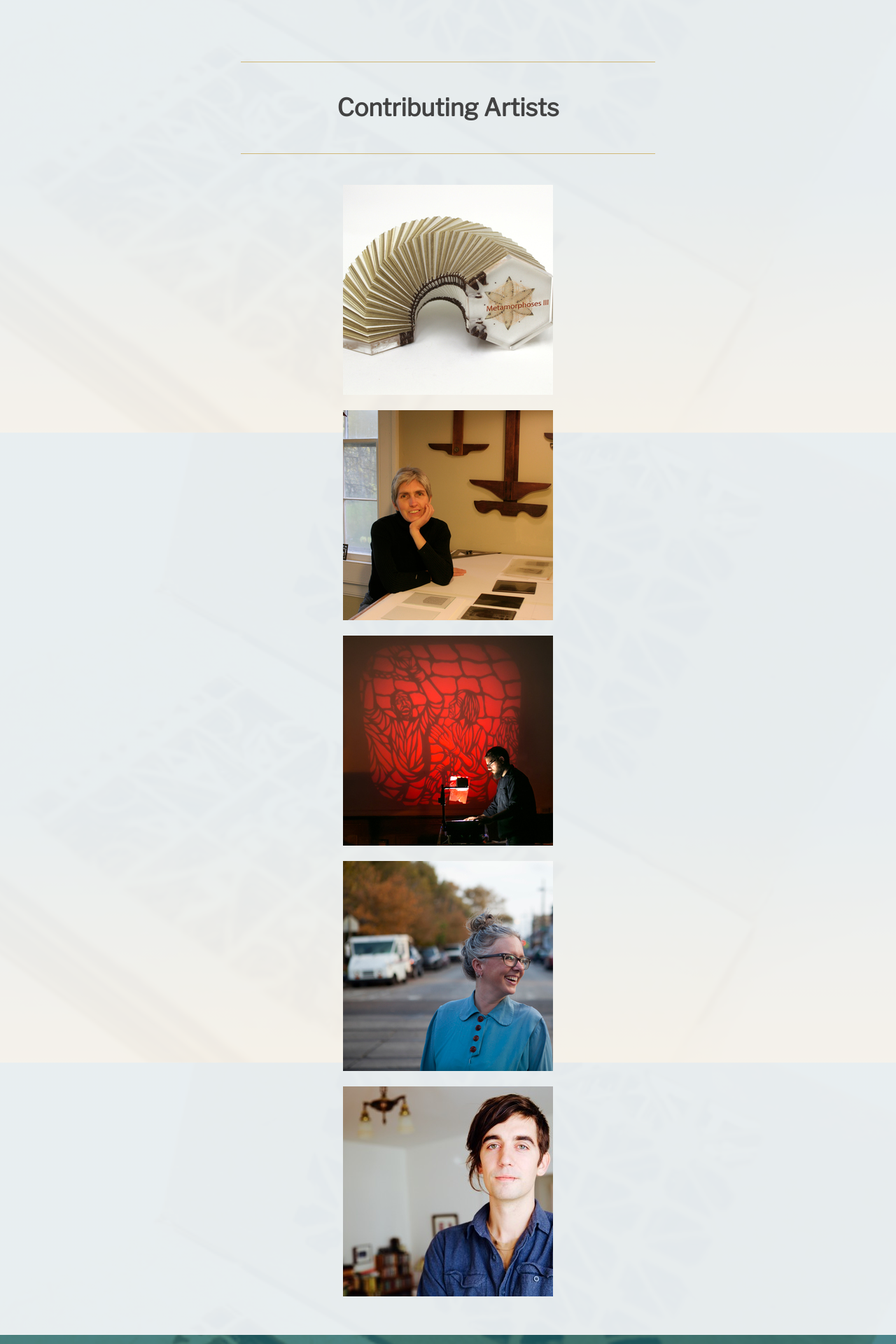
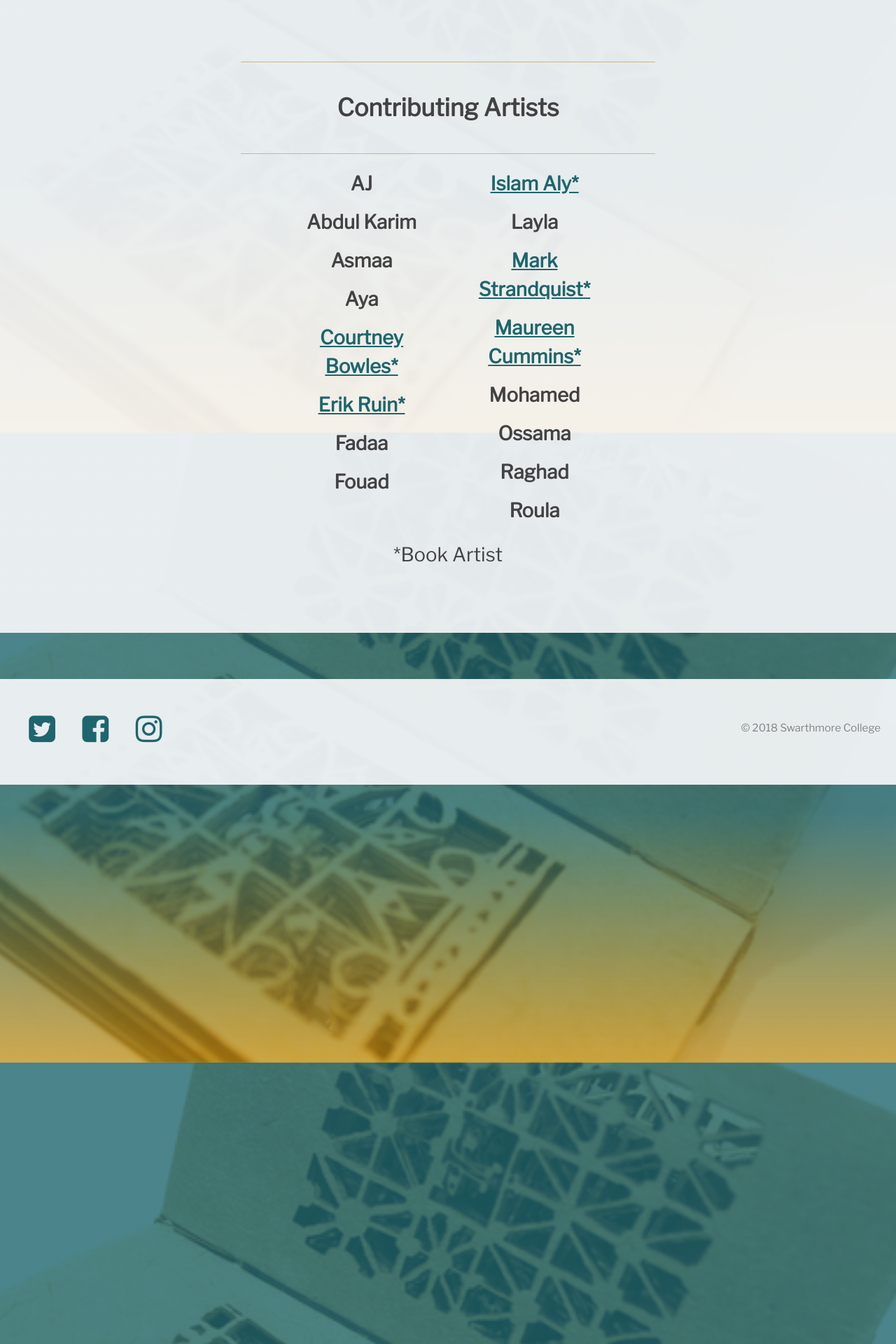
Before and after one commit to swat-ds/fps.swarthmore.edu, a Jekyll site: the page built from index.html, in a window 1280 px wide. Shown: the part 2082-4002 px from the top of the page at 70% size. Built offline with Jekyll 4.4.1, drawn with Linux system fonts in a browser that asks for light colours; the list of posts is cut into pages by our own code.

Commit message:
adds book artist double column

```diff
--- a/_sass/_custom.scss
+++ b/_sass/_custom.scss
@@ -221,6 +221,52 @@ footer .fa { font-size: 2rem; }
 
 }
 
+#home #contributing-artists {
+
+    display: unset;
+
+    column-count: 2;
+    -webikit-column-count: 2;
+    -moz-column-count: 2;
+
+    column-gap: 0px;
+    -webkit-column-gap: 50px;
+    -moz-column-gap: 0px;
+
+    float: unset;
+    margin-left: 12.5%;
+    width: 75%;
+    display: block;
+
+    ul {
+
+        display: unset;
+        float: unset;
+        width: unset;
+        padding: unset;
+        margin: unset;
+        direction: unset;
+    }
+
+    @media screen and (max-width: $small){
+        column-count: unset;
+        -webikit-column-count: unset;
+        -moz-column-count: unset;
+    }
+
+    li {
+        font-family: $sans-serif;
+        height: unset;
+        text-align: center;
+    }
+
+    p {
+        padding-top: 1rem;
+        text-align: center;
+        -webkit-column-span: all;
+    }
+}
+
 /* ----- end Home ----- */
 
 /* ----- Credits ----- */
--- a/index.html
+++ b/index.html
@@ -34,8 +34,30 @@ published: true
 
 <hr/>
 
-<div>
-    <div><a href="http://www.islamaly.com/home.html">
+<div id="contributing-artists">
+
+<ul>
+<li>AJ</li>
+<li>Abdul Karim</li>
+<li>Asmaa</li>
+<li>Aya</li>
+<li><a href="http://www.peoplespaperco-op.com/">Courtney Bowles*</a></li>
+<li><a href="http://erikruin.com/">Erik Ruin*</a></li>
+<li>Fadaa</li>
+<li>Fouad</li>
+<li><a href="http://www.islamaly.com/home.html">Islam Aly*</a></li>
+<li>Layla</li>
+<li><a href="http://www.nomovement.com/">Mark Strandquist*</a></li>
+<li><a href="http://www.maureencummins.com/">Maureen Cummins*</a></li>
+<li>Mohamed</li>
+<li>Ossama</li>
+<li>Raghad</li>
+<li>Roula</li>
+</ul>
+
+<p>*Book Artist</p>
+
+<!--     <div><a href="http://www.islamaly.com/home.html">
             <h2>Islam Aly</h2>
         </a></div>
     <div><a href="http://www.maureencummins.com/">
@@ -49,7 +71,8 @@ published: true
         </a></div>
     <div><a href="http://www.nomovement.com/">
             <h2>Mark Strandquist</h2>
-        </a></div>
+        </a></div> -->
+
 </div>
 
 </div>
```
